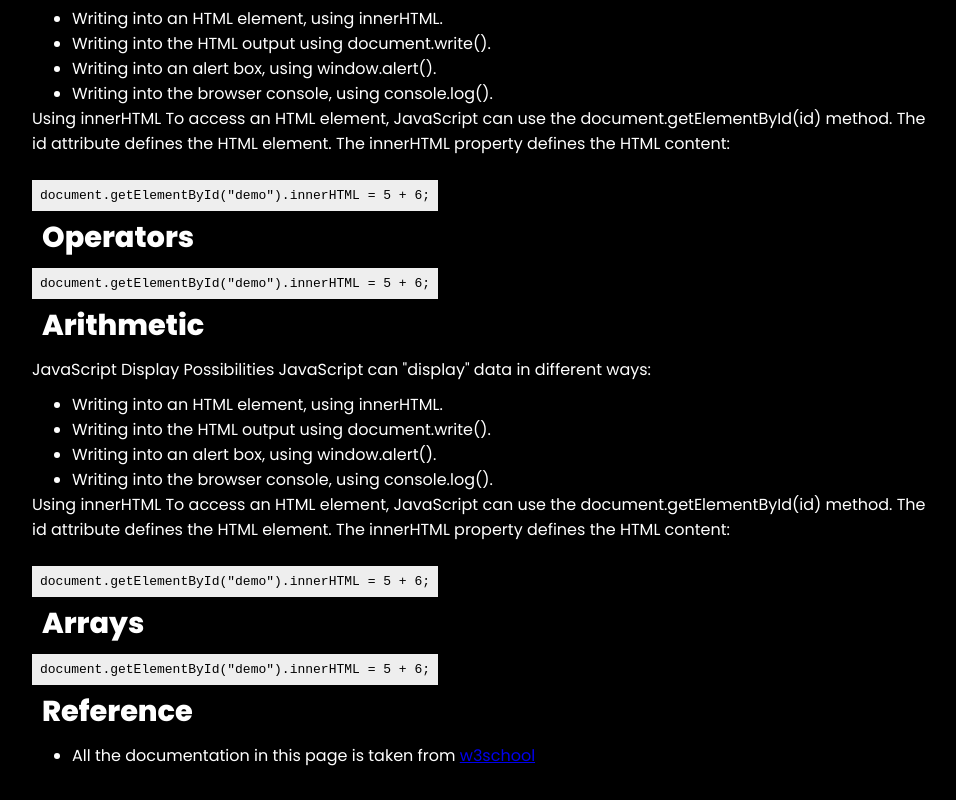
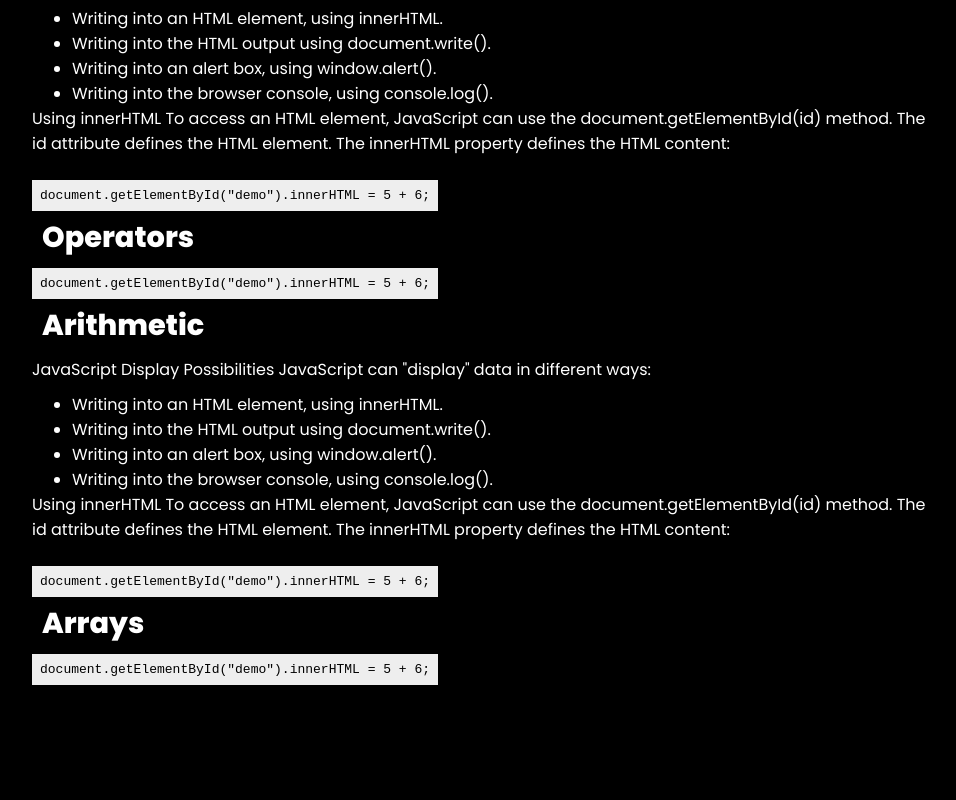
Before and after one commit to Rjb89/Fcc_documentaion_page, a plain HTML site: page index.html in a window 1280 px wide. Shown: the part 2413-3213 px from the top of the page, without its empty margins (310-1266 px from the left). After the commit the page ends 3125 px from the top, so only its background shows below. Drawn offline with Linux system fonts and the light colour scheme.

Commit message:
second_commit

```diff
--- a/index.html
+++ b/index.html
@@ -243,11 +243,11 @@
                   <code>document.getElementById("demo").innerHTML = 5 + 6;</code>
       </section>
         <section class="main-section" id="Reference">
-        <header>Reference</header>
+        <!-- <header>Reference</header>
 <ul>
     <li>All the documentation in this page is taken from <a href="https://www.w3schools.com/js/default.asp" target="_blank">w3school</a></li>
 </ul>
-      </section>
+      </section> -->
     </main>
   </body>
 </html>
```
